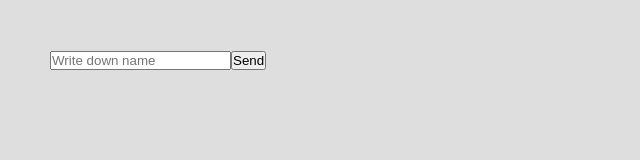
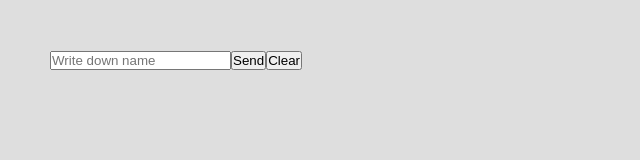
Before and after one commit to ytpt/guess-gender-game, a React (Create React App) app: page / in a window 1280 px wide. Shown: the top 160 px of the page, without its empty margins (0-640 px from the left). Built offline with nearby package versions, Linux system fonts and the light colour scheme.

Commit message:
Add the clear button to Input.jsx

```diff
--- a/src/component/Input.jsx
+++ b/src/component/Input.jsx
@@ -21,6 +21,11 @@ const Input = () => {
             })
     }
 
+    const clearField = () => {
+        setName('');
+        setGender('');
+    }
+
     return (
         <div className={s.container}>
             <form>
@@ -31,6 +36,7 @@ const Input = () => {
                     onChange={(event) => setName(event.target.value)}
                 />
                 <SubmitBtn getGender={getGender} name={name} />
+                <button onClick={clearField}>Clear </button>
             </form>
             {(name) ? <Output name={name} gender={gender}/> : null}
         </div>
```
